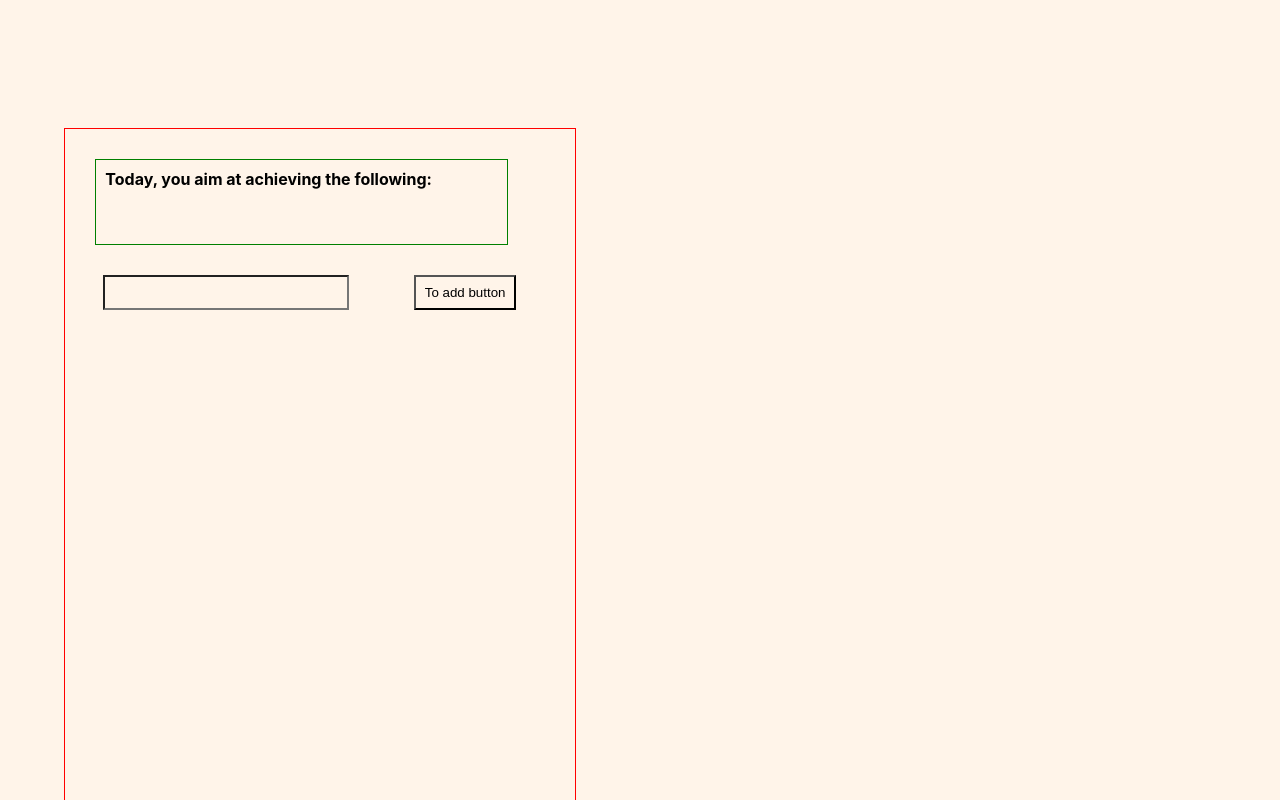
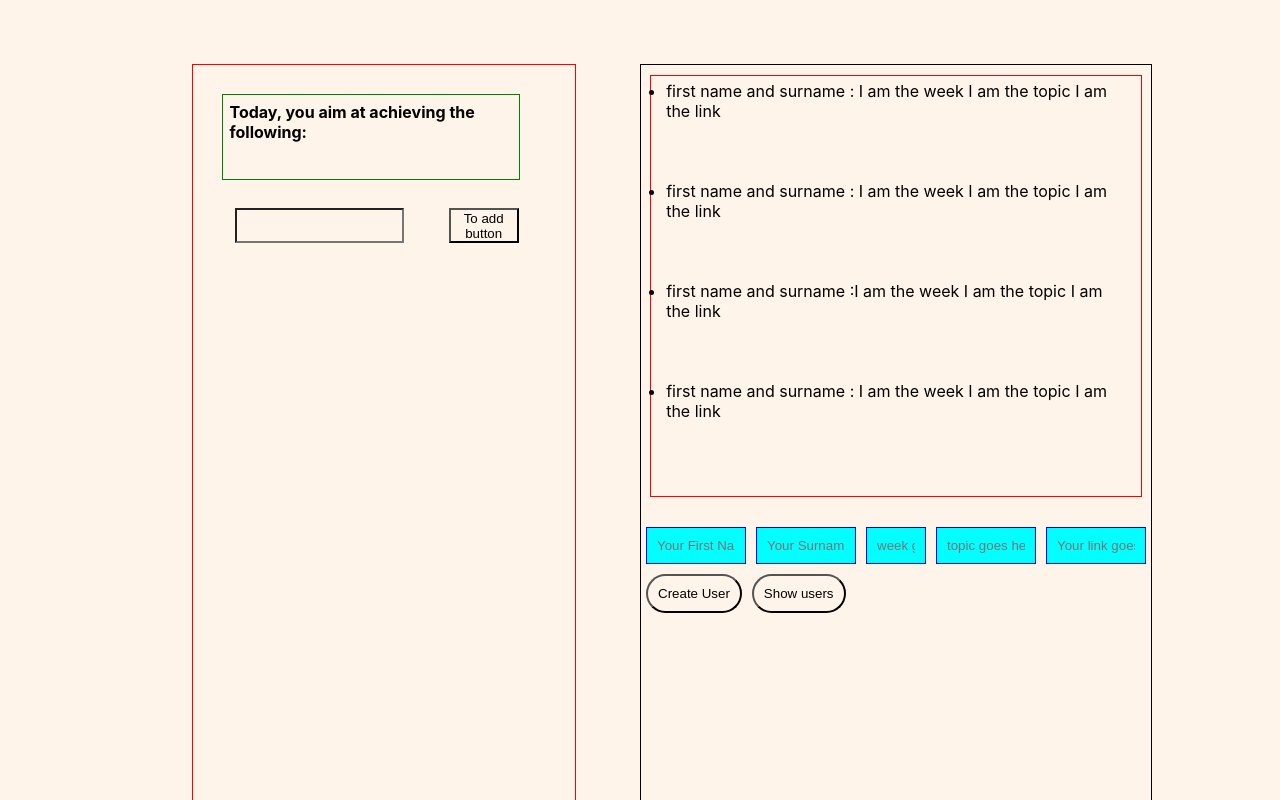
Before and after one commit to SchoolOfCode/bc13_w9_project-frontend-lucky-number-seven, a React (Create React App) app in the folder organiser/: page / in a window 1280 px wide. Shown: the top 800 px of the page. Built offline with nearby package versions, Linux system fonts and the light colour scheme.

Commit message:
Front end styling

```diff
--- /dev/null
+++ b/organiser/src/Components/TechDisplay/Input/Input.css
@@ -0,0 +1,17 @@
+.seriesOfInputs input{
+    display: inline flex;
+    border: 1px solid blue;
+    background-color: aqua;
+    width: 100px;
+    padding: 10px;
+    margin: 5px;
+}
+.week{
+    width: 60px !important;
+}
+
+.buttonClass button{
+padding: 10px;
+margin: 5px;
+border-radius: 20px;
+}
--- a/organiser/src/Components/TechDisplay/Input/Input.js
+++ b/organiser/src/Components/TechDisplay/Input/Input.js
@@ -1,7 +1,24 @@
+import "./Input.css";
 export default function Input() {
   return (
-    <div>
-      <input className="input" placeholder="Add a link" />
-    </div>
+    <form className="formClass">
+      <div className="seriesOfInputs">
+        <input
+          className="inputFirstName"
+          placeholder="Your First Name goes here"
+        />
+        <input
+          className="inputSecondName"
+          placeholder="Your Surname goes here"
+        />
+        <input className="week" placeholder="week goes here" />
+        <input className="topic" placeholder="topic goes here" />
+        <input className="link" placeholder="Your link goes here" />
+      </div>
+      <div className="buttonClass">
+        <button className="createUser">Create User</button>
+        <button className="createUser"> Show users</button>
+      </div>
+    </form>
   );
 }
--- a/organiser/src/Components/TechDisplay/List/List.js
+++ b/organiser/src/Components/TechDisplay/List/List.js
@@ -1,5 +1,9 @@
 import ListItem from "../ListItem/ListItem";
 
 export default function List() {
-  return <ListItem />;
+  return (
+    <ul>
+      <ListItem />
+    </ul>
+  );
 }
--- /dev/null
+++ b/organiser/src/Components/TechDisplay/ListItem/ListItem.css
@@ -0,0 +1,16 @@
+.listItemsSecondSection{
+    border: 1px solid red;
+
+padding: 1% 3% 3% 3%;
+margin: 2% 1% 5% 1%;
+display: flex;
+flex-direction: column;
+/* justify-content: flex-start;
+align-items: center;
+align-content: center; */
+}
+.listItemsSecondSection li{
+width: 100%;
+height: 100px;
+
+}
--- a/organiser/src/Components/TechDisplay/ListItem/ListItem.js
+++ b/organiser/src/Components/TechDisplay/ListItem/ListItem.js
@@ -1,3 +1,24 @@
+import "./ListItem.css";
+
 export default function ListItem() {
-  return <li>I am the list</li>;
+  return (
+    <div className="listItemsSecondSection">
+      <li>
+        first name and surname : <span>I am the week </span>
+        <span>I am the topic</span> <span> I am the link</span>
+      </li>
+      <li>
+        first name and surname : <span>I am the week </span>
+        <span>I am the topic</span> <span> I am the link</span>
+      </li>
+      <li>
+        first name and surname :<span>I am the week </span>
+        <span>I am the topic</span> <span> I am the link</span>
+      </li>
+      <li>
+        first name and surname : <span>I am the week </span>
+        <span>I am the topic</span> <span> I am the link</span>
+      </li>
+    </div>
+  );
 }
--- a/organiser/src/Components/TechDisplay/TechDisplay.css
+++ b/organiser/src/Components/TechDisplay/TechDisplay.css
@@ -1,11 +1,11 @@
-/* .techDisplay{
+.listAndInputs{
+    margin: 0;
     display: flex;
-    flex-flow: column wrap;
-    margin: 10% 70% 0% 5%;
-    width: 100%;
+    flex-direction: column-reverse;
+    justify-content: flex-end;
+    align-items: center;
+    border: 1px solid black;
+    min-width: 80%;
+    max-width: 100%;
     height: 750px;
-    padding: 25px;
-    border: 1px solid red;
 }
-
- */
--- a/organiser/src/Components/TechDisplay/TechDisplay.js
+++ b/organiser/src/Components/TechDisplay/TechDisplay.js
@@ -15,7 +15,7 @@ export default function TechDisplay() {
   const [user, setUser] = useState([]);
   // useEffect(() => {
   async function getUsers() {
-    const response = await fetch(`${url}/api/sqlRoutes`);
+    const response = await fetch(`${url}/api/userRoutes`);
     const data = await response.json();
 
     // console.log(data);
@@ -27,8 +27,11 @@ export default function TechDisplay() {
 
   return (
     <div className="techDisplay">
-      <Input />
-      <List />
+      <div className="listAndInputs">
+        <Input className="inputComponent" />
+        <List className="listComponent" />
+      </div>
+
       <button onClick={getUsers}>I am BUTTON</button>
 
       {user.map((user) => {
@@ -37,38 +40,3 @@ export default function TechDisplay() {
     </div>
   );
 }
-
-///pokemons
-
-// function PokemonViewer({ id }) {
-//   const [pokemon, setPokemon] = useState({});
-
-//   useEffect(() => {
-//     async function getPokemons(id) {
-//       const response = await fetch(`https://pokeapi.co/api/v2/pokemon/${id}`);
-//       const data = await response.json();
-//       const pokemon = {
-//         name: data.name,
-//         image: data.sprites.front_default,
-//       };
-//       setPokemon(pokemon);
-//     }
-
-//     if (!id) return;
-
-//     getPokemons(id);
-
-//     // data.name = name
-//     // data.sprite.front_default = image
-//   }, [id]);
-//   // TODO: send http request to `https://pokeapi.co/api/v2/pokemon/${id}` and display the data!
-//   // HINT: you will need useState and useEffect!
-//   return (
-//     <div className="pokemon-viewer">
-//       <p>{pokemon.name}</p>
-//       <img src={pokemon.image} alt="pokemon character"></img>
-//     </div>
-//   );
-// }
-
-// export default PokemonViewer;
--- a/organiser/src/components/App/App.css
+++ b/organiser/src/components/App/App.css
@@ -4,16 +4,20 @@
   margin: 0 0;
   padding: 0 0;
 }
-/* .App {
+.App {
   display: flex;
   flex-flow: row wrap;
+  margin: 5% 0%;
+  justify-content: center;
 
-} */
+
+}
 .toDoContainer{
   display: flex;
   flex-flow: column wrap;
-  margin: 10% 70% 0% 5%;
-  width: 40%;
+  margin: 0% 5% 0% 5%;
+  min-width: 30%;
+  max-width: 45%;
   height: 750px;
   padding: 2%;
   border: 1px solid red;
@@ -34,6 +38,11 @@
   padding: 25px;
 }
 
+.toDoForm{
+display: flex;
+
+}
+
 .inputButton  input {
   width: 60%;
   height: 35px;
--- a/organiser/src/components/Input/index.js
+++ b/organiser/src/components/Input/index.js
@@ -8,7 +8,7 @@ function Input({ onData }) {
     setText("");
   }
   return (
-    <form onSubmit={handleSubmit}>
+    <form className="toDoForm" onSubmit={handleSubmit}>
       <input
         onChange={(event) => {
           console.log(event.target.value);
--- a/organiser/src/components/ListItem/index.css
+++ b/organiser/src/components/ListItem/index.css
@@ -6,7 +6,7 @@
 
 li {
 padding-bottom: 25px;
-flex: 62% 0 1;
+width: 60%;
 }
 
 .deleteButton {
```
